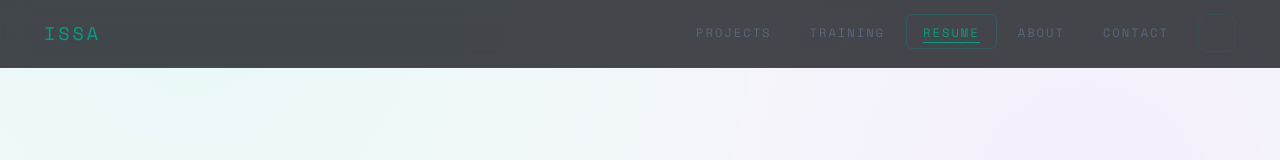
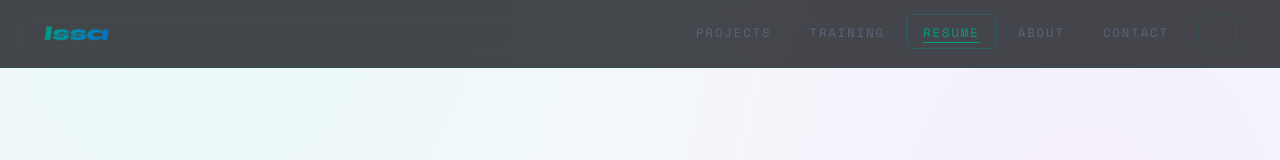
Before and after one commit to IssaHadhoud/portfolio, a Next.js app: page /resume in a window 1280 px wide. Shown: the top 160 px of the page. Built offline with nearby package versions, Linux system fonts and the light colour scheme.

Commit message:
add splash screen

```diff
--- /dev/null
+++ b/src/app/component/Logo.jsx
@@ -0,0 +1,16 @@
+"use client";
+
+import Link from "next/link";
+
+/**
+ * Simple text logo — just the name, no box/icon. The big animated
+ * entrance happens once in <SplashScreen />; this navbar version just
+ * fades in quietly once the splash has finished.
+ */
+export default function Logo() {
+  return (
+    <Link href="/" className="logo-lockup" aria-label="Issa AbuHadhoud — Home">
+      <span className="logo-word">Issa</span>
+    </Link>
+  );
+}
--- a/src/app/component/Navbar.jsx
+++ b/src/app/component/Navbar.jsx
@@ -3,6 +3,7 @@
 import Link from "next/link";
 import { usePathname } from "next/navigation";
 import ThemeToggle from "./ThemeToggle";
+import Logo from "./Logo";
 
 const links = [
   { href: "/project", label: "Projects" },
@@ -18,9 +19,7 @@ const Navbar = () => {
   return (
     <nav className="navbar navbar-expand-lg navbar-dark">
       <div className="container-fluid">
-        <Link href="/" className="navbar-brand">
-          Issa
-        </Link>
+        <Logo />
         <button
           className="navbar-toggler"
           type="button"
--- /dev/null
+++ b/src/app/component/SplashScreen.jsx
@@ -0,0 +1,59 @@
+"use client";
+
+import { useEffect, useState } from "react";
+
+const NAME = "Issa";
+const LETTER_DELAY = 0.12; // seconds between each letter starting
+const LETTER_DURATION = 0.7; // seconds for each letter's own entrance
+const HOLD_AFTER_LETTERS = 0.85; // pause once fully written, before exit
+const EXIT_DURATION = 0.9; // seconds for the fade/slide-out
+
+export default function SplashScreen() {
+  const [phase, setPhase] = useState("in"); // "in" -> "out" -> removed
+  const [mounted, setMounted] = useState(true);
+
+  useEffect(() => {
+    const prefersReducedMotion = window.matchMedia("(prefers-reduced-motion: reduce)").matches;
+    if (prefersReducedMotion) {
+      setMounted(false);
+      return;
+    }
+
+    // Total time until the last letter has finished animating in.
+    const lettersDone = (NAME.length - 1) * LETTER_DELAY * 1000 + LETTER_DURATION * 1000;
+    const startExit = lettersDone + HOLD_AFTER_LETTERS * 1000;
+
+    document.body.style.overflow = "hidden";
+
+    const exitTimer = setTimeout(() => setPhase("out"), startExit);
+    const removeTimer = setTimeout(() => {
+      setMounted(false);
+      document.body.style.overflow = "";
+    }, startExit + EXIT_DURATION * 1000);
+
+    return () => {
+      clearTimeout(exitTimer);
+      clearTimeout(removeTimer);
+      document.body.style.overflow = "";
+    };
+  }, []);
+
+  if (!mounted) return null;
+
+  return (
+    <div className={`splash-screen${phase === "out" ? " splash-out" : ""}`} aria-hidden="true">
+      <div className="splash-name">
+        {NAME.split("").map((letter, i) => (
+          <span
+            key={i}
+            className="splash-letter"
+            style={{ animationDelay: `${i * LETTER_DELAY}s` }}
+          >
+            {letter}
+          </span>
+        ))}
+      </div>
+      <span className="splash-underline" />
+    </div>
+  );
+}
--- a/src/app/globals.css
+++ b/src/app/globals.css
@@ -107,6 +107,95 @@ a { text-decoration: none; }
   transition: background 0.3s ease;
 }
 .navbar-brand { font-family: var(--font-mono); font-size: 1.15rem; color: var(--neon) !important; letter-spacing: 3px; text-transform: uppercase; }
+
+.logo-lockup {
+  display: inline-flex;
+  align-items: center;
+  color: var(--neon) !important;
+  text-decoration: none;
+}
+.logo-word {
+  font-family: var(--font-display);
+  font-size: 1.3rem;
+  font-weight: 800;
+  letter-spacing: -0.3px;
+  font-style: normal;
+  transform: skewX(-8deg) translateY(-6px);
+  display: inline-block;
+  background: linear-gradient(120deg, var(--neon), var(--neon2));
+  -webkit-background-clip: text;
+  background-clip: text;
+  color: transparent;
+  opacity: 0;
+  animation: logoWordIn 0.5s var(--ease) forwards;
+  transition: transform 0.3s var(--ease);
+}
+.logo-lockup:hover .logo-word { transform: skewX(-8deg) translateY(-6px) scale(1.04); }
+@keyframes logoWordIn {
+  from { opacity: 0; transform: skewX(-8deg) translateY(-6px); }
+  to { opacity: 1; transform: skewX(-8deg) translateY(0); }
+}
+
+/* ---------- Splash screen ---------- */
+.splash-screen {
+  position: fixed;
+  inset: 0;
+  z-index: 3000;
+  background: var(--bg);
+  display: flex;
+  flex-direction: column;
+  align-items: center;
+  justify-content: center;
+  gap: 1rem;
+  transition: opacity 0.9s cubic-bezier(0.4, 0, 0.2, 1), transform 0.9s cubic-bezier(0.4, 0, 0.2, 1), filter 0.9s cubic-bezier(0.4, 0, 0.2, 1);
+  will-change: opacity, transform;
+}
+.splash-screen.splash-out {
+  opacity: 0;
+  transform: translateY(-22px) scale(1.02);
+  filter: blur(6px);
+  pointer-events: none;
+}
+.splash-name {
+  display: flex;
+  font-family: var(--font-display);
+  font-style: normal;
+  font-size: clamp(3rem, 12vw, 7rem);
+  font-weight: 800;
+  letter-spacing: -1px;
+  transform: skewX(-8deg);
+  animation: splashBreathe 2.6s cubic-bezier(0.45, 0, 0.55, 1) 0.9s infinite;
+}
+.splash-letter {
+  display: inline-block;
+  opacity: 0;
+  transform: translateY(28px);
+  will-change: opacity, transform;
+  background: linear-gradient(120deg, var(--neon), var(--neon2), var(--violet));
+  -webkit-background-clip: text;
+  background-clip: text;
+  color: transparent;
+  animation: splashLetterIn 0.7s cubic-bezier(0.22, 1, 0.36, 1) forwards;
+}
+.splash-underline {
+  width: 0;
+  height: 3px;
+  border-radius: 2px;
+  background: linear-gradient(90deg, var(--neon), var(--neon2));
+  animation: splashUnderline 0.9s cubic-bezier(0.16, 1, 0.3, 1) 0.75s forwards;
+}
+@keyframes splashLetterIn {
+  from { opacity: 0; transform: translateY(28px); }
+  to { opacity: 1; transform: translateY(0); }
+}
+@keyframes splashUnderline {
+  from { width: 0; }
+  to { width: min(220px, 40vw); }
+}
+@keyframes splashBreathe {
+  0%, 100% { transform: skewX(-8deg) scale(1); }
+  50% { transform: skewX(-8deg) scale(1.015); }
+}
 .nav-link {
   font-family: var(--font-mono); font-size: 0.76rem; letter-spacing: 2px; text-transform: uppercase;
   color: var(--muted) !important; padding: 0.45rem 1rem !important; border: 1px solid transparent;
--- a/src/app/layout.js
+++ b/src/app/layout.js
@@ -4,6 +4,7 @@ import "./globals.css";
 import Navbar from "./component/Navbar";
 import BootstrapClient from "./component/BootstrapClient";
 import Footer from "./component/Footer";
+import SplashScreen from "./component/SplashScreen";
 
 const geistSans = Geist({
   variable: "--font-geist-sans",
@@ -117,6 +118,7 @@ export default function RootLayout({ children }) {
         />
       </head>
       <body>
+        <SplashScreen />
         <Navbar />
         <main>{children}</main>
         <BootstrapClient />
```
